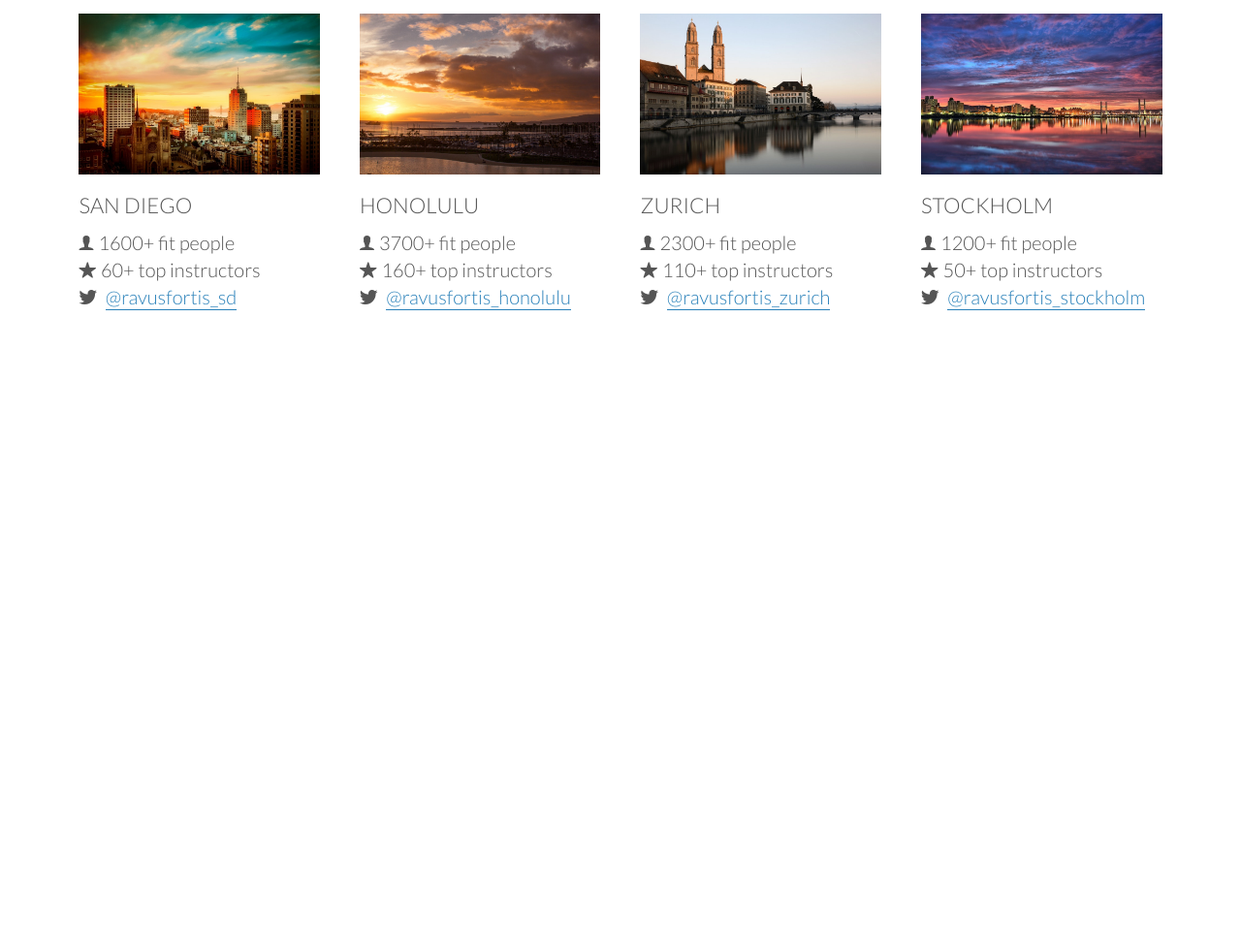
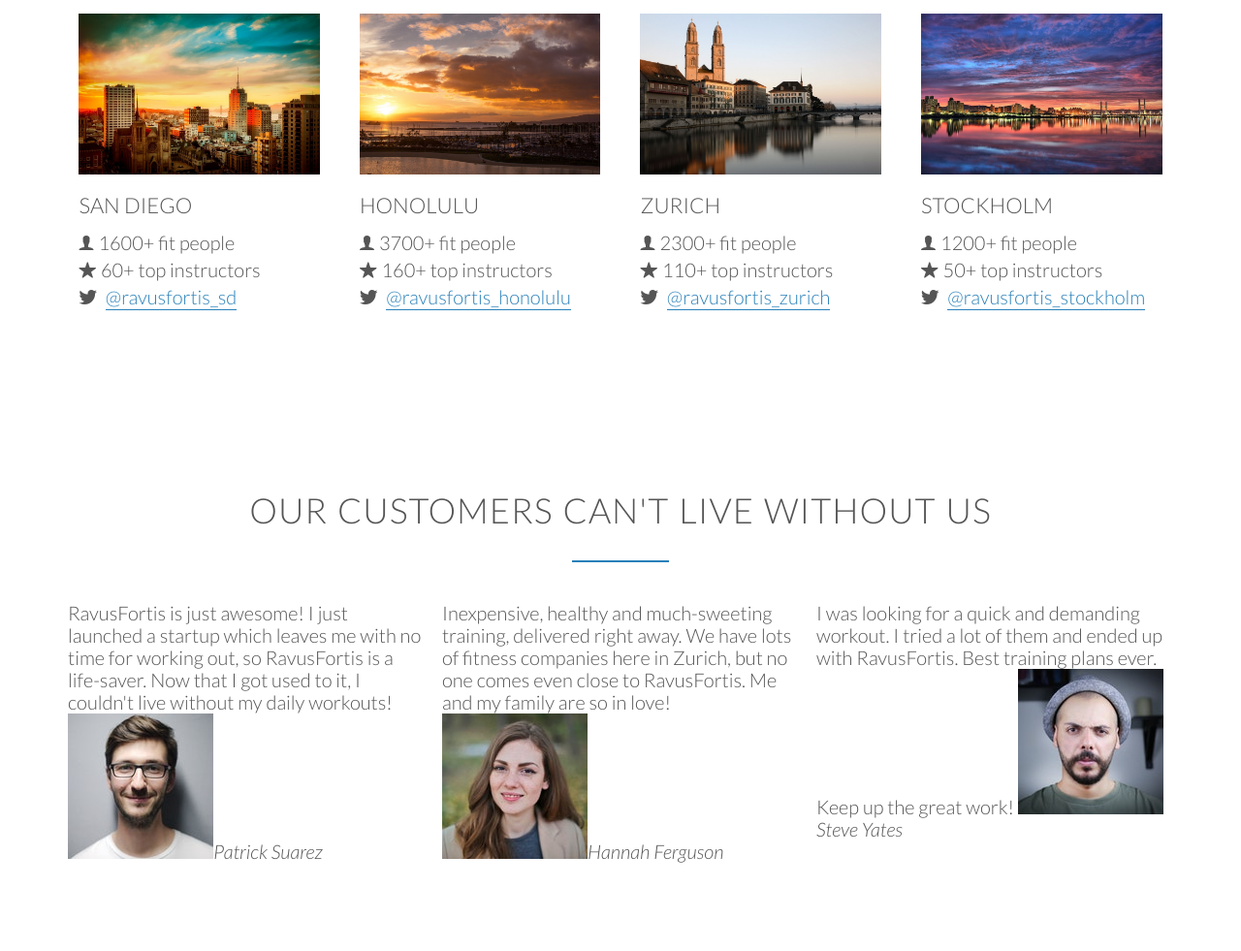
Before and after one commit to sombreroloco/ravusfortis, a plain HTML site: page index.html in a window 1280 px wide. Shown: the part 2940-3921 px from the top of the page at 97% size. Before the commit the page ends 3366 px from the top, so only its background shows below. Drawn offline with nearby package versions, Linux system fonts and the light colour scheme.

Commit message:
added html p5

```diff
--- a/index.html
+++ b/index.html
@@ -226,5 +226,33 @@
     </div>
 </section>
 <!----------------------------------- OPTIONAL ---------------------------------->
+
+<!----------------------------------- P5 ---------------------------------------->
+<section class="section-testimonials" id="testimonials">
+    <div class="row">
+        <h2>Our customers can't live without us</h2>
+    </div>
+    <div class="row">
+        <div class="col span-1-of-3">
+            <blockquote>
+            RavusFortis is just awesome! I just launched a startup which leaves me with no time for working out, so RavusFortis is a life-saver. Now that I got used to it, I couldn't live without my daily workouts!
+            <cite><img src="resources/img/customer-1.jpg">Patrick Suarez</cite>
+            </blockquote>
+        </div>
+        <div class="col span-1-of-3">
+            <blockquote>
+            Inexpensive, healthy and much-sweeting training, delivered right away. We have lots of fitness companies here in Zurich, but no one comes even close to RavusFortis. Me and my family are so in love!
+            <cite><img src="resources/img/customer-2.jpg">Hannah Ferguson</cite>
+            </blockquote>
+        </div>
+        <div class="col span-1-of-3">
+            <blockquote>
+            I was looking for a quick and demanding workout. I tried a lot of them and ended up with RavusFortis. Best training plans ever. Keep up the great work!
+            <cite><img src="resources/img/customer-3.jpg">Steve Yates</cite>
+            </blockquote>
+        </div>
+    </div>
+</section>
+<!----------------------------------- P5 ---------------------------------------->
     </body>
 </html>
```
